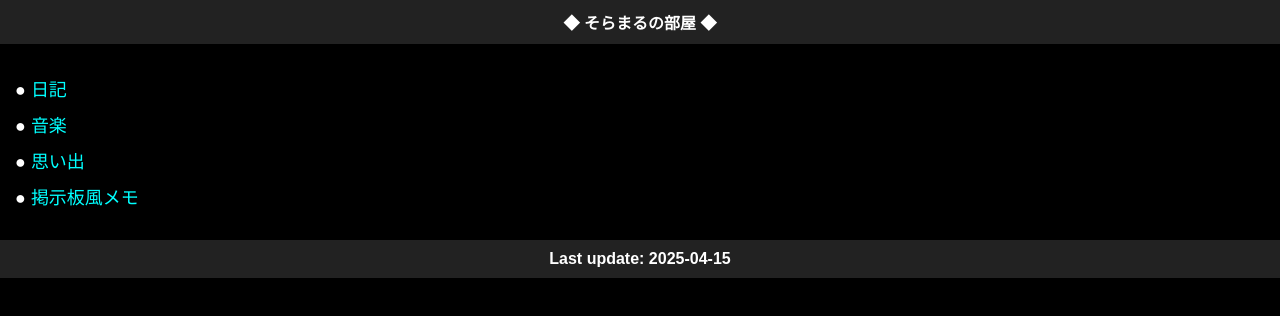
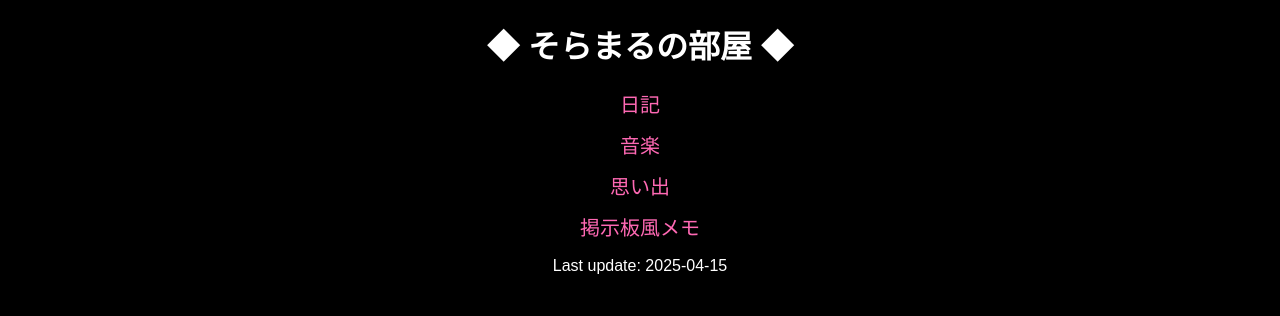
Before and after one commit to soramaru-p/soramaru.github.io, a plain HTML site: page index.html in a window 1280 px wide. Drawn offline with Linux system fonts and the light colour scheme.

Commit message:
Add files via upload

```diff
--- a/index.html
+++ b/index.html
@@ -2,20 +2,19 @@
 <html lang="ja">
 <head>
   <meta charset="UTF-8">
-  <title>そらまるの部屋</title>
-  <meta name="viewport" content="width=device-width, initial-scale=1.0">
+  <title>◆ そらまるの部屋 ◆</title>
   <link rel="stylesheet" href="style.css">
 </head>
 <body>
-  <div class="header">◆ そらまるの部屋 ◆</div>
-  <div class="menu">
-    <ul>
-      <li>● <a href="diary.html">日記</a></li>
-      <li>● <a href="#">音楽</a></li>
-      <li>● <a href="#">思い出</a></li>
-      <li>● <a href="#">掲示板風メモ</a></li>
-    </ul>
-  </div>
-  <div class="footer">Last update: 2025-04-15</div>
+  <h1>◆ そらまるの部屋 ◆</h1>
+  <ul>
+    <li><a href="diary.html" class="blink">日記</a></li>
+    <li><a href="#" class="blink">音楽</a></li>
+    <li><a href="#" class="blink">思い出</a></li>
+    <li><a href="#" class="blink">掲示板風メモ</a></li>
+  </ul>
+  <footer>
+    <p>Last update: 2025-04-15</p>
+  </footer>
 </body>
 </html>
--- a/style.css
+++ b/style.css
@@ -1,33 +1,30 @@
 body {
-  background-color: #000;
-  color: #fff;
+  background-color: black;
+  color: white;
   font-family: 'MS PGothic', sans-serif;
-  margin: 0;
+  text-align: center;
+}
+
+ul {
+  list-style: none;
   padding: 0;
 }
 
-a {
-  color: #0ff;
-  text-decoration: none;
+li {
+  margin: 12px 0;
 }
 
-.header, .footer {
-  background-color: #222;
-  padding: 10px;
-  text-align: center;
-  font-weight: bold;
+a {
+  text-decoration: none;
+  font-size: 20px;
 }
 
-.menu {
-  padding: 15px;
+@keyframes blink-pink {
+  0%   { color: #ff69b4; }
+  50%  { color: white; }
+  100% { color: #ff69b4; }
 }
 
-.menu ul {
-  list-style-type: none;
-  padding: 0;
+.blink {
+  animation: blink-pink 1s infinite;
 }
-
-.menu li {
-  margin: 10px 0;
-  font-size: 18px;
-}
```
